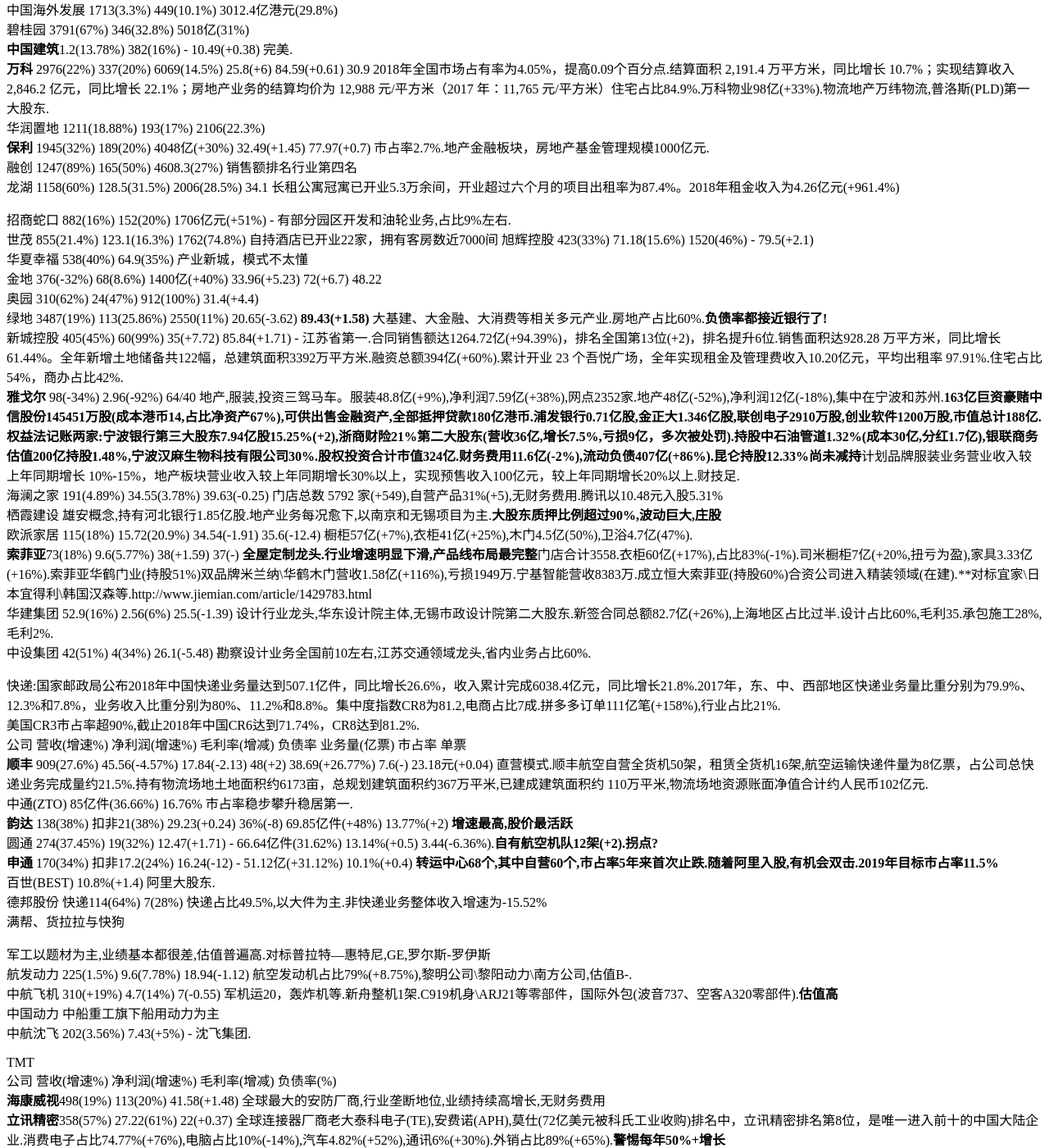
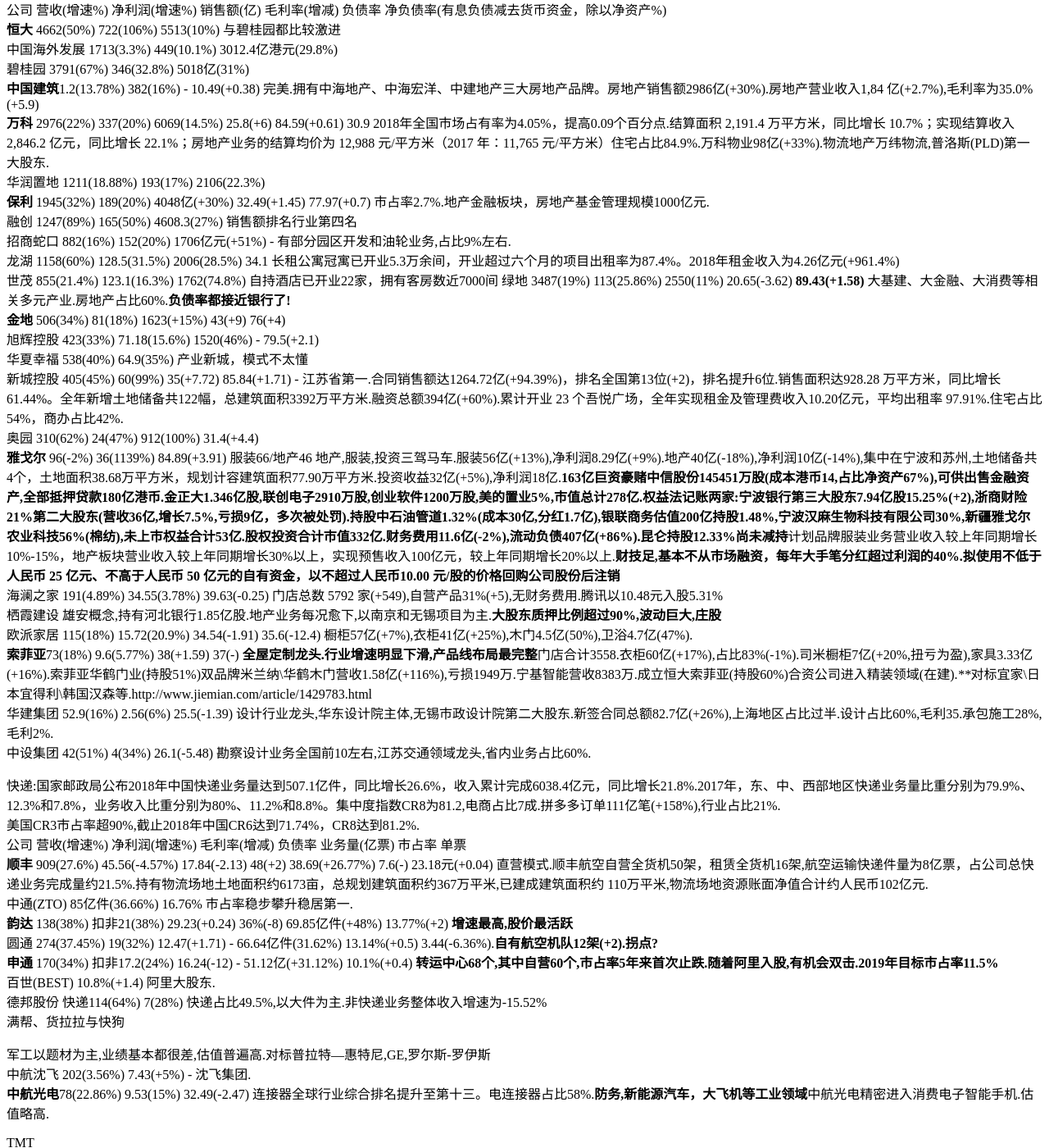
Before and after one commit to kingofhawks/kingofhawks.github.io, a Jekyll site: the page built from _posts/2018-10-27-重点上市公司2018年报汇总.md, in a window 1280 px wide and 1400 px high, scrolled down 10234 px. Shown: the whole window at 82% size. Built offline with Jekyll 4.4.1, drawn with Linux system fonts in a browser that asks for light colours; our own code applies the rules of GitHub Pages for plain Markdown files; some of the changed text lies outside the part shown.

Commit message:
update post

```diff
--- a/_posts/2018-10-27-重点上市公司2018年报汇总.md
+++ b/_posts/2018-10-27-重点上市公司2018年报汇总.md
@@ -1,4 +1,4 @@
-**因长期市场表现较弱剔除华润三九,新和成(原料药),国药股份,柳州医药,人福医药,海正药业,天士力,康恩贝,九州通,嘉事堂,东阿阿胶,鱼跃医疗(董事长内幕交易)**
+**因长期市场表现较弱剔除华润三九,新和成(原料药),国药股份,柳州医药,人福医药,海正药业,天士力,康恩贝,九州通,嘉事堂,东阿阿胶,鱼跃医疗(董事长内幕交易),航发动力,中航飞机,中国动力**
 **庄股:康美药业,达安基因,上海莱士,亿帆医药,德展健康**
 **安信信托(五雷轰顶),中航资本,老板电器(业绩下滑),金牌橱柜,好莱客(增速下滑)**
 **长安汽车,长城汽车,皖新传媒,康得新,江苏租赁**
@@ -166,7 +166,7 @@
 公司        营收(亿)        净利润
 国药控股   3,445(11.73%)    58(4.67%)   在医疗器械分销领域，对中国最大医疗器械分销公司中国科学器材有限公司 60%股权的收购顺利完成。医疗器械业务实现收入人民币 495 亿元，较 2017 年增长 29.99%
 华润医药   1896(9.9%)       34.58(15.9%)
-瑞康医药 232(60%)       10(70%)        18.41(+2.79)     52         山东占比61%(-19%).药品159亿(+25%),毛利12.38(+0.2).器械73亿(+153%),覆盖31省,毛利31.5(+0.83),占比31%(+13).移动医疗3292万(+67%).**现金流为负,应收占总资产50%,大量收购并表126家(+38,87家收购+25家新设）)商誉37.85亿(+149.03%)占比净资产48.5%(+18),商誉减值准备仅0.28亿**招商资本和红杉各入股5%.
+瑞康医药 232(60%)         扣非2.95(-69%)      19.1(+0.69)     山东占比43%(-17%).药品209亿(+31%),毛利11.69(-0.69).器械128亿(+75%),覆盖31省,毛利31.19(-0.31),占比38%(+7).移动医疗4714万(+43%).**全国前6.现金流为负,应收占总资产50%,大量收购并表126家(+38,87家收购+25家新设）)商誉37.85亿(+149.03%)占比净资产48.5%(+18),商誉开始暴雷减值7.24亿,财务费用7.09亿飙升202%**
 
 
 保健品     NBTY,GNC(哈药收购40%),康宝莱,如新,安利.
@@ -310,7 +310,7 @@
 农行     5985(11.5%)   2026(4.9%)   22.6(7.4%)    0.93(-0.02)/2.2(0.05)    1.59(-0.22)/252(44)  12.13(0.8) 代理开放式基金销售额5017亿(48.7%)
 中行     5041(4.31%)   1800(4.45)   21.26(9.25)   0.94(-0.04)/1.9(0.06)    1.42(-0.03)/182(22)  12.27(0.25)中银香港    **招商银行**2485(12.52%) 805(14.84%) 6.74(7.12%)  1.24(+0.09)/2.29(-0.08)   1.36(-0.25)/358(96)  11.78(-0.28)   不需要靠融资增长.个人理财产品销售额 107,138.37 亿元，同比增长 16.73%**实现代理开放式基金销售额7,678.58亿元(+8.84%),代理基金收入66.68亿元(+32.20%)**2018 年，本公司实现零售财富管理手续费及佣金收入 193.38 亿元，其中，代理基金收入 66.50 亿元，代理信托计划收入 57.41 亿元，代理保险收入 47.44 亿元，受托理财收入 21.04 亿元。理财产品余额（不含结构性存款）1.96万亿元，同口径较上年末增长4.60%.招商银行App累计用户数 7,827.04 万,理财投资客户数 507.50 万户；理财投资销售笔数占全行理财投资销售笔数的 79.37%；理财投资销售金额 6.26 万亿元，同比增长 41.31%，占全行理财投资销售金额的 59.11%.掌上生活 App 累计用户数 7,002.73 万户，其中非信用卡用户占比 24.38%.旗下招联消费金融(与联通合资各占股50%)营业收入69.56亿(+67.09%),净利润12.53亿(+5.4%)，目前排名第二.
 邮储银行  2612(16%)     523(9.8%)    95162(5.59%)   - /2.64(0.18)            0.86/346
-兴业银行  1399(-10%)    572(6.22%)    64168(5.44%)  0.92(-0.03)/1.44(-0.56)  1.59(-0.06)/211(+1)   9.67(+0.43)
+兴业银行  1582(13%)     606(6%)       67116(4.59%)  0.93(+0.01)/1.44(-0.56)  1.57(-0.02)/207(-4.5) 9.85(+0.18)
 浦发银行   1715(1.73%)   559(3%)      62896(4.78%)   0.91(-0.01)/1.87(+0.12)  1.92(-0.22)/156   13.67(+1.65)
 民生银行    1567(-7%)    503(4%)       59948(1.57%)  0.85(-0.01)/1.35(-0.39)  1.75(+0.04)/134   8.87(-0.01)
 光大银行     1102(20%)   337(6.67%)    43573(6.58%)  0.8(0.02)/1.5(+0.18)     1.59(-)/176(+18)  10.09(+0.1)
@@ -343,28 +343,29 @@
 **恒大** 4662(50%)      722(106%)       5513(10%)   与碧桂园都比较激进
 中国海外发展 1713(3.3%)  449(10.1%)     3012.4亿港元(29.8%)
 碧桂园    3791(67%)     346(32.8%)      5018亿(31%)
-**中国建筑**1.2(13.78%) 382(16%)        -            10.49(+0.38)  完美.
+**中国建筑**1.2(13.78%) 382(16%)        -            10.49(+0.38)  完美.拥有中海地产、中海宏洋、中建地产三大房地产品牌。房地产销售额2986亿(+30%).房地产营业收入1,84 亿(+2.7%),毛利率为35.0%(+5.9)
 **万科** 2976(22%)      337(20%)        6069(14.5%)   25.8(+6)     84.59(+0.61)  30.9  2018年全国市场占有率为4.05%，提高0.09个百分点.结算面积 2,191.4 万平方米，同比增长 10.7%；实现结算收入 2,846.2 亿元，同比增长 22.1%；房地产业务的结算均价为 12,988 元/平方米（2017 年：11,765 元/平方米）住宅占比84.9%.万科物业98亿(+33%).物流地产万纬物流,普洛斯(PLD)第一大股东.
 华润置地  1211(18.88%)  193(17%)       2106(22.3%)
 **保利** 1945(32%)    189(20%)        4048亿(+30%)   32.49(+1.45)   77.97(+0.7)   市占率2.7%.地产金融板块，房地产基金管理规模1000亿元.
 融创      1247(89%)    165(50%)        4608.3(27%)   销售额排名行业第四名
+招商蛇口  882(16%)      152(20%)       1706亿元(+51%)   -     有部分园区开发和油轮业务,占比9%左右.
 龙湖      1158(60%)    128.5(31.5%)    2006(28.5%)    34.1  长租公寓冠寓已开业5.3万余间，开业超过六个月的项目出租率为87.4%。2018年租金收入为4.26亿元(+961.4%)
-
-招商蛇口  882(16%)      152(20%)       1706亿元(+51%)   -     有部分园区开发和油轮业务,占比9%左右.
 世茂     855(21.4%)     123.1(16.3%)    1762(74.8%) 自持酒店已开业22家，拥有客房数近7000间
+绿地     3487(19%)       113(25.86%)     2550(11%)     20.65(-3.62)    **89.43(+1.58)**    大基建、大金融、大消费等相关多元产业.房地产占比60%.**负债率都接近银行了!**
+**金地** 506(34%)       81(18%)         1623(+15%)    43(+9)        76(+4)
 旭辉控股  423(33%)      71.18(15.6%)     1520(46%)     -             79.5(+2.1)
 华夏幸福  538(40%)       64.9(35%)                             产业新城，模式不太懂
-金地     376(-32%)      68(8.6%)        1400亿(+40%)    33.96(+5.23)    72(+6.7)     48.22
+新城控股  405(45%)        60(99%)         35(+7.72)       85.84(+1.71)           -     江苏省第一.合同销售额达1264.72亿(+94.39%)，排名全国第13位(+2)，排名提升6位.销售面积达928.28 万平方米，同比增长 61.44%。全年新增土地储备共122幅，总建筑面积3392万平方米.融资总额394亿(+60%).累计开业 23 个吾悦广场，全年实现租金及管理费收入10.20亿元，平均出租率 97.91%.住宅占比54%，商办占比42%.
 奥园     310(62%)        24(47%)         912(100%)     31.4(+4.4)
-绿地     3487(19%)       113(25.86%)     2550(11%)     20.65(-3.62)    **89.43(+1.58)**    大基建、大金融、大消费等相关多元产业.房地产占比60%.**负债率都接近银行了!**
-新城控股  405(45%)        60(99%)         35(+7.72)       85.84(+1.71)           -     江苏省第一.合同销售额达1264.72亿(+94.39%)，排名全国第13位(+2)，排名提升6位.销售面积达928.28 万平方米，同比增长 61.44%。全年新增土地储备共122幅，总建筑面积3392万平方米.融资总额394亿(+60%).累计开业 23 个吾悦广场，全年实现租金及管理费收入10.20亿元，平均出租率 97.91%.住宅占比54%，商办占比42%.
-**雅戈尔** 98(-34%)        2.96(-92%)       64/40                                  地产,服装,投资三驾马车。服装48.8亿(+9%),净利润7.59亿(+38%),网点2352家.地产48亿(-52%),净利润12亿(-18%),集中在宁波和苏州.**163亿巨资豪赌中信股份145451万股(成本港币14,占比净资产67%),可供出售金融资产,全部抵押贷款180亿港币.浦发银行0.71亿股,金正大1.346亿股,联创电子2910万股,创业软件1200万股,市值总计188亿.权益法记账两家:宁波银行第三大股东7.94亿股15.25%(+2),浙商财险21%第二大股东(营收36亿,增长7.5%,亏损9亿，多次被处罚).持股中石油管道1.32%(成本30亿,分红1.7亿),银联商务估值200亿持股1.48%,宁波汉麻生物科技有限公司30%.股权投资合计市值324亿.财务费用11.6亿(-2%),流动负债407亿(+86%).昆仑持股12.33%尚未减持**计划品牌服装业务营业收入较上年同期增长 10%-15%，地产板块营业收入较上年同期增长30%以上，实现预售收入100亿元，较上年同期增长20%以上.财技足.
+**雅戈尔** 96(-2%)        36(1139%)       84.89(+3.91)  服装66/地产46       地产,服装,投资三驾马车.服装56亿(+13%),净利润8.29亿(+9%).地产40亿(-18%),净利润10亿(-14%),集中在宁波和苏州,土地储备共4个，土地面积38.68万平方米，规划计容建筑面积77.90万平方米.投资收益32亿(+5%),净利润18亿.**163亿巨资豪赌中信股份145451万股(成本港币14,占比净资产67%),可供出售金融资产,全部抵押贷款180亿港币.金正大1.346亿股,联创电子2910万股,创业软件1200万股,美的置业5%,市值总计278亿.权益法记账两家:宁波银行第三大股东7.94亿股15.25%(+2),浙商财险21%第二大股东(营收36亿,增长7.5%,亏损9亿，多次被处罚).持股中石油管道1.32%(成本30亿,分红1.7亿),银联商务估值200亿持股1.48%,宁波汉麻生物科技有限公司30%,新疆雅戈尔农业科技56%(棉纺),未上市权益合计53亿.股权投资合计市值332亿.财务费用11.6亿(-2%),流动负债407亿(+86%).昆仑持股12.33%尚未减持**计划品牌服装业务营业收入较上年同期增长 10%-15%，地产板块营业收入较上年同期增长30%以上，实现预售收入100亿元，较上年同期增长20%以上.**财技足,基本不从市场融资，每年大手笔分红超过利润的40%.拟使用不低于人民币 25 亿元、不高于人民币 50 亿元的自有资金，以不超过人民币10.00 元/股的价格回购公司股份后注销**
 海澜之家  191(4.89%)        34.55(3.78%)     39.63(-0.25)  门店总数 5792 家(+549),自营产品31%(+5),无财务费用.腾讯以10.48元入股5.31%
 栖霞建设  雄安概念,持有河北银行1.85亿股.地产业务每况愈下,以南京和无锡项目为主.**大股东质押比例超过90%,波动巨大,庄股**
 欧派家居  115(18%)         15.72(20.9%)       34.54(-1.91)    35.6(-12.4)    橱柜57亿(+7%),衣柜41亿(+25%),木门4.5亿(50%),卫浴4.7亿(47%).
 **索菲亚**73(18%)         9.6(5.77%)          38(+1.59)       37(-)  **全屋定制龙头.行业增速明显下滑,产品线布局最完整**门店合计3558.衣柜60亿(+17%),占比83%(-1%).司米橱柜7亿(+20%,扭亏为盈),家具3.33亿(+16%).索菲亚华鹤门业(持股51%)双品牌米兰纳\华鹤木门营收1.58亿(+116%),亏损1949万.宁基智能营收8383万.成立恒大索菲亚(持股60%)合资公司进入精装领域(在建).****对标宜家\日本宜得利\韩国汉森等.http://www.jiemian.com/article/1429783.html
 华建集团  52.9(16%)      2.56(6%)        25.5(-1.39)    设计行业龙头,华东设计院主体,无锡市政设计院第二大股东.新签合同总额82.7亿(+26%),上海地区占比过半.设计占比60%,毛利35.承包施工28%,毛利2%.
 中设集团   42(51%)       4(34%)          26.1(-5.48)   勘察设计业务全国前10左右,江苏交通领域龙头,省内业务占比60%.
+
+
 
 快递:国家邮政局公布2018年中国快递业务量达到507.1亿件，同比增长26.6%，收入累计完成6038.4亿元，同比增长21.8%.2017年，东、中、西部地区快递业务量比重分别为79.9%、12.3%和7.8%，业务收入比重分别为80%、11.2%和8.8%。集中度指数CR8为81.2,电商占比7成.拼多多订单111亿笔(+158%),行业占比21%.
 美国CR3市占率超90%,截止2018年中国CR6达到71.74%，CR8达到81.2%.
@@ -378,17 +379,15 @@
 德邦股份    快递114(64%)    7(28%)       快递占比49.5%,以大件为主.非快递业务整体收入增速为-15.52%
 满帮、货拉拉与快狗
 
+
 军工以题材为主,业绩基本都很差,估值普遍高.对标普拉特—惠特尼,GE,罗尔斯-罗伊斯
-航发动力   225(1.5%)     9.6(7.78%)      18.94(-1.12)     航空发动机占比79%(+8.75%),黎明公司\黎阳动力\南方公司,估值B-.
-中航飞机  310(+19%)      4.7(14%)        7(-0.55)         军机运20，轰炸机等.新舟整机1架.C919机身\ARJ21等零部件，国际外包(波音737、空客A320零部件).**估值高**
-中国动力                                                  中船重工旗下船用动力为主
-中航沈飞   202(3.56%)   7.43(+5%)         -      沈飞集团.
+中航沈飞   202(3.56%)      7.43(+5%)         -             沈飞集团.
+**中航光电**78(22.86%)     9.53(15%)       32.49(-2.47)    连接器全球行业综合排名提升至第十三。电连接器占比58%.**防务,新能源汽车，大飞机等工业领域**中航光电精密进入消费电子智能手机.估值略高.
 
 TMT
 公司       营收(增速%)      净利润(增速%)    毛利率(增减)      负债率(%)
 **海康威视**498(19%)        113(20%)       41.58(+1.48)    全球最大的安防厂商,行业垄断地位,业绩持续高增长,无财务费用
 **立讯精密**358(57%)        27.22(61%)      22(+0.37)       全球连接器厂商老大泰科电子(TE),安费诺(APH),莫仕(72亿美元被科氏工业收购)排名中，立讯精密排名第8位，是唯一进入前十的中国大陆企业.消费电子占比74.77%(+76%),电脑占比10%(-14%),汽车4.82%(+52%),通讯6%(+30%).外销占比89%(+65%).**警惕每年50%+增长**
-**中航光电**78(22.86%)     9.53(15%)       32.49(-2.47)    连接器全球行业综合排名提升至第十三。电连接器占比58%.**防务,新能源汽车，大飞机等工业领域**中航光电精密进入消费电子智能手机.估值略高.
 汇川技术   58.7(23%)       11.66(10%)       48.12(-0.35)    40              工业自动化.国内新能源客车(宇通合作)电机控制器最大供应商.新能源汽车领域共实现销售收入8.45 亿元，同比增长 31%.电梯一体化业务实现销售收入 9.68 亿元，同比增长 8%.轨道交通业务实现收入2.29 亿
 光环新网   60(47%)         6.67(53%)       20.53(-6.41)       **运营AWS北京区域**.云计算43亿(+52%),占比72%,IDC24%.中金云网从事云计算服务\数据中心外包,营收6.3亿,利润2.18亿.95倍溢价收购的无双科技的主营业务为搜索引擎营销及相关服务,营收13亿,利润0.84亿.科信盛彩.上海嘉定\房山\昆山云计算基地可供运营3万个机柜,规划10万个机柜.**收购来的公司利润占比超过了70%,不排除无双科技可能在业绩承诺期后出现营业利润下滑的风险.商誉24亿,占比净资产32%.应收占比逐年攀升至15%**
 卫宁健康  9.5(26.7%)       5.18(240%)       54(+0.24)      30            医院和卫生管理机构.扣非后1.64亿(18%)
```
